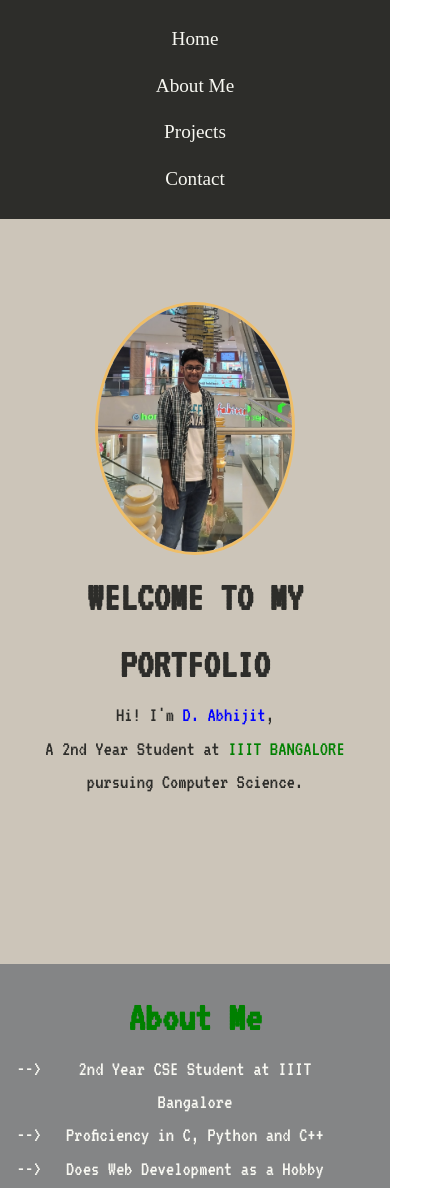
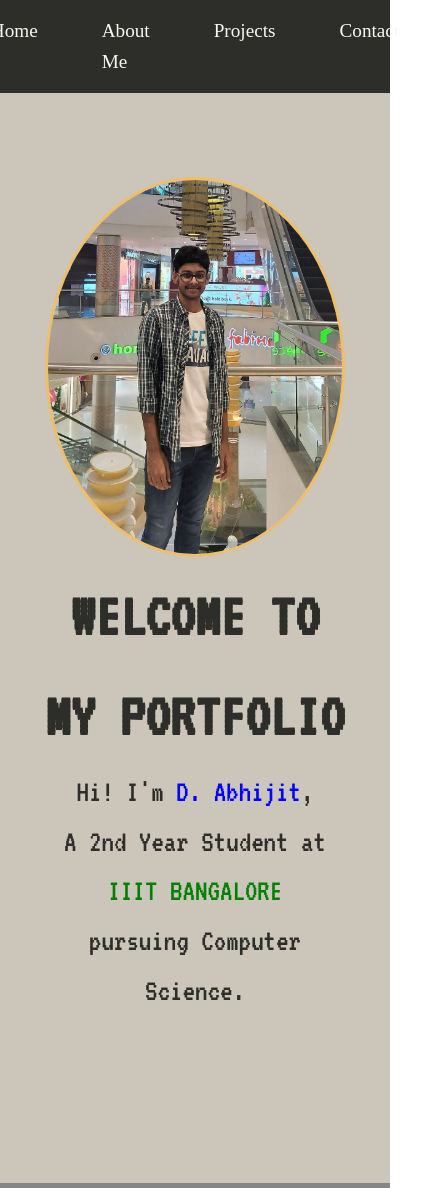
Before and after one commit to erakin027/Personal-Portfolio, a plain HTML site: page index.html in a window 390 px wide. Shown: the top 1188 px of the page, 442 px wide, since content can reach past the window. Drawn offline with Linux system fonts and the light colour scheme.

Commit message:
Update styles.css

```diff
--- a/styles.css
+++ b/styles.css
@@ -137,44 +137,3 @@ h2 {
 #contactForm button:hover {
     background: #555;
 }
-
-/* Responsive Design */
-@media (max-width: 768px) {
-    #projects, #about, #contact {
-        padding: 1em;
-    }
-
-    #navbar ul {
-        flex-direction: column; /* Changed to column for better stacking */
-        align-items: center; /* Centered items */
-    }
-
-    #navbar ul li {
-        margin: 0.5em 0; /* Adjusted margin for better spacing */
-    }
-
-    h1 {
-        font-size: 2em; /* Adjusted for better readability */
-    }
-
-    p {
-        font-size: 1em; /* Adjusted for better readability */
-    }
-
-    h2 {
-        font-size: 2em; /* Adjusted for better readability */
-    }
-
-    .avatar {
-        width: 200px; /* Adjusted for smaller screens */
-    }
-
-    #about ul {
-        padding: 0 1em; /* Adjusted padding for smaller screens */
-        font-size: 1em; /* Adjusted for better readability */
-    }
-
-    .project-card img {
-        max-width: 100%; /* Ensure image scales within its container */
-    }
-}
```
